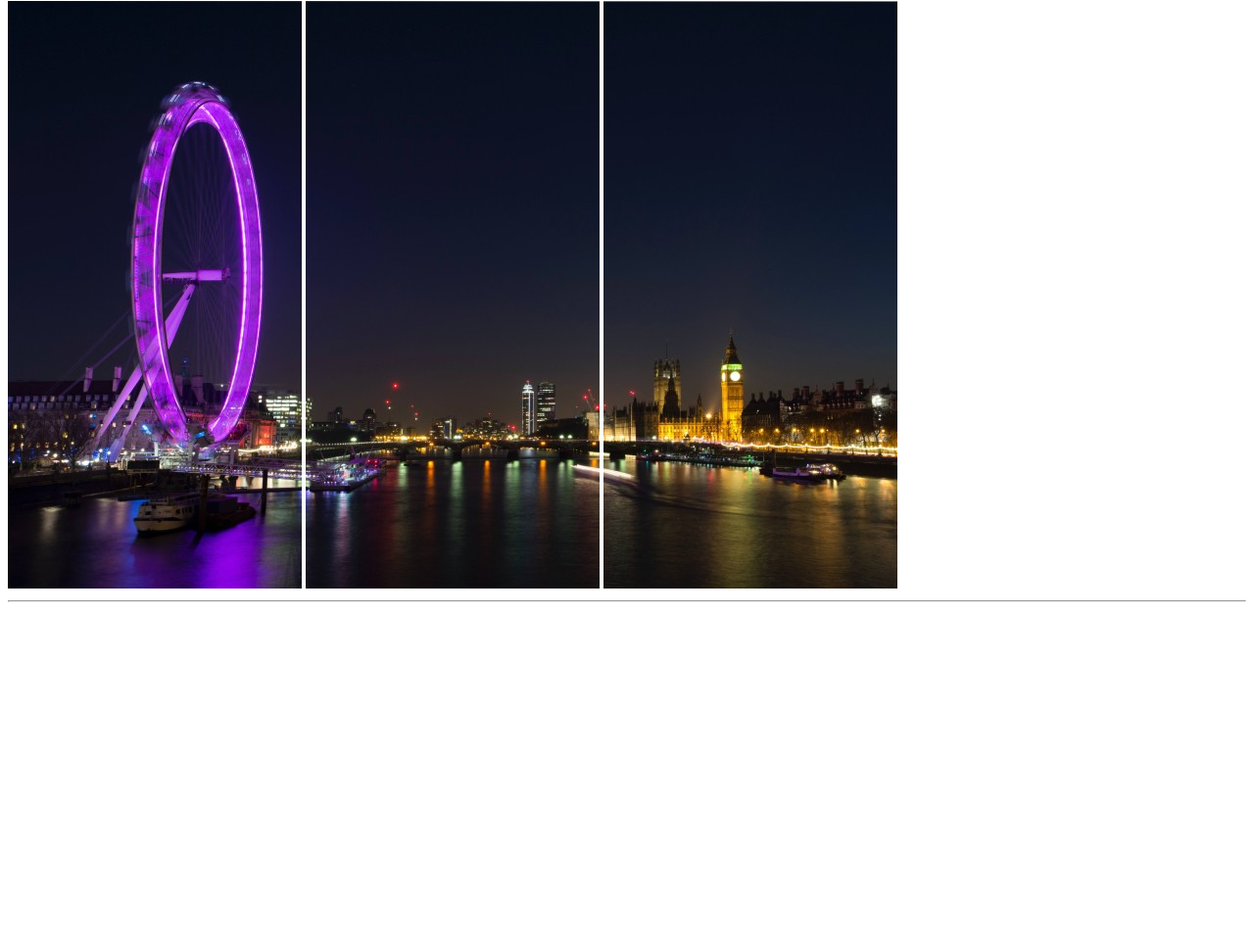
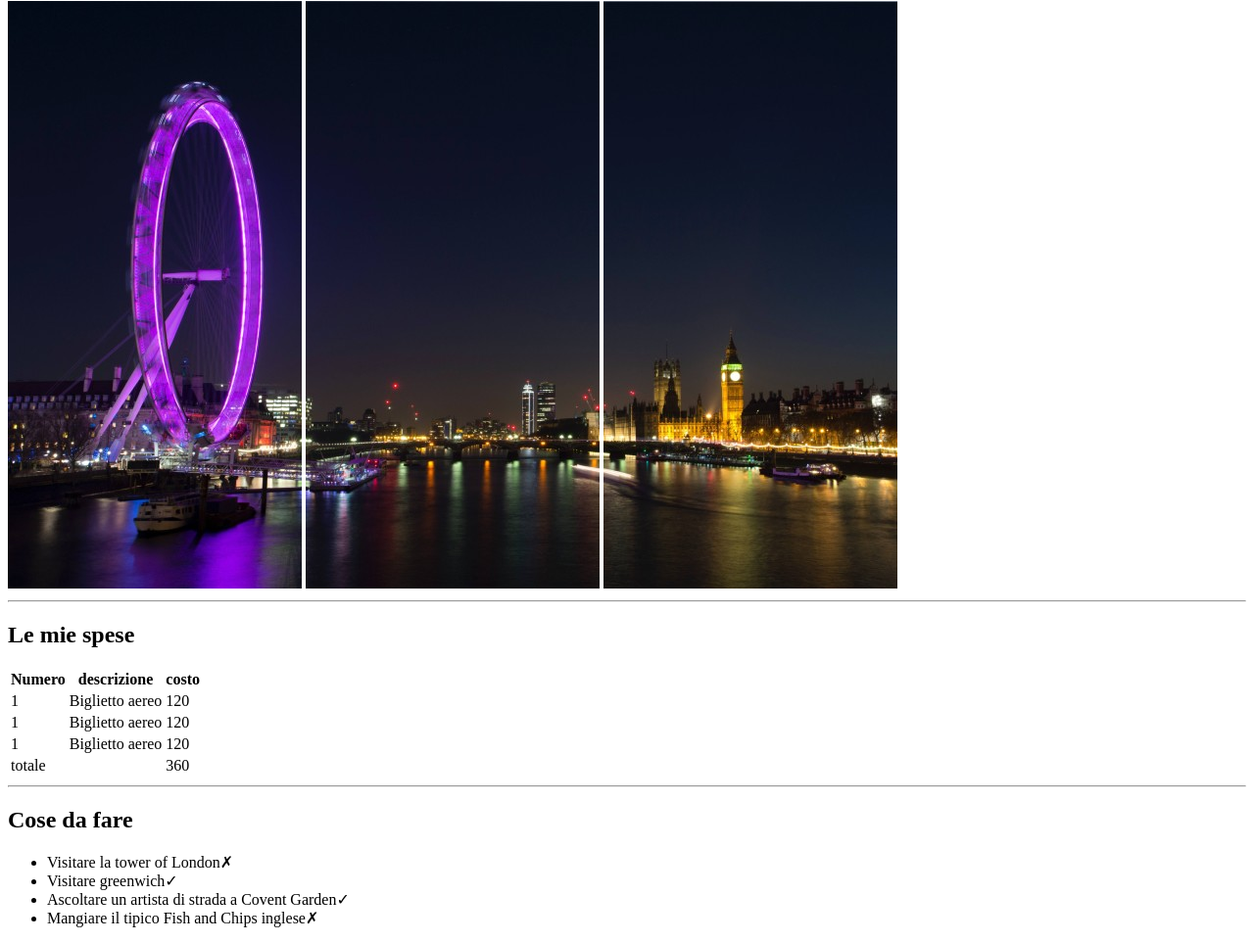
Before and after one commit to Simonedambra/html-london-trip, a plain HTML site: page index.html in a window 1280 px wide. Shown: the part 79-1042 px from the top of the page at 98% size. Before the commit the page ends 800 px from the top, so only its background shows below. Drawn offline with Linux system fonts and the light colour scheme.

Commit message:
[UPD] added table and ul

```diff
--- a/index.html
+++ b/index.html
@@ -14,6 +14,53 @@
         <img src="./img/pexels-bill-emrich-230794-2.jpg" alt="">
         <hr>
     </div>
+    <div>
+        <!-- inizio tabella -->
+        <h2>Le mie spese</h2>
+        <table>
+            <thead>
+                <tr>
+                    <th>Numero</th>
+                    <th>descrizione</th>
+                    <th>costo</th>
+                </tr>
+            </thead>
+            <tbody>
+                <tr>
+                    <td>1</td>
+                    <td>Biglietto aereo</td>
+                    <td>120</td>
+                </tr>
+                <tr>
+                    <td>1</td>
+                    <td>Biglietto aereo</td>
+                    <td>120</td>
+
+                </tr>
+                <tr>
+                    <td>1</td>
+                    <td>Biglietto aereo</td>
+                    <td>120</td>
+                </tr>
+                <tr>
+                    <td>totale</td>
+                    <td></td>
+                    <td>360</td>
+                </tr>
+            </tbody>
+        </table>
+    </div>
+    <hr>
+    <div>
+        <h2>Cose da fare</h2>
+        <!-- inizio di ul -->
+        <ul>
+            <li>Visitare la tower of London&#10007;</li>
+            <li>Visitare greenwich&#10003;</li>
+            <li>Ascoltare un artista di strada a Covent Garden&#10003;</li>
+            <li>Mangiare il tipico Fish and Chips inglese&#10007;</li>
+        </ul>
+    </div>
 
 </body>
 </html>
```
